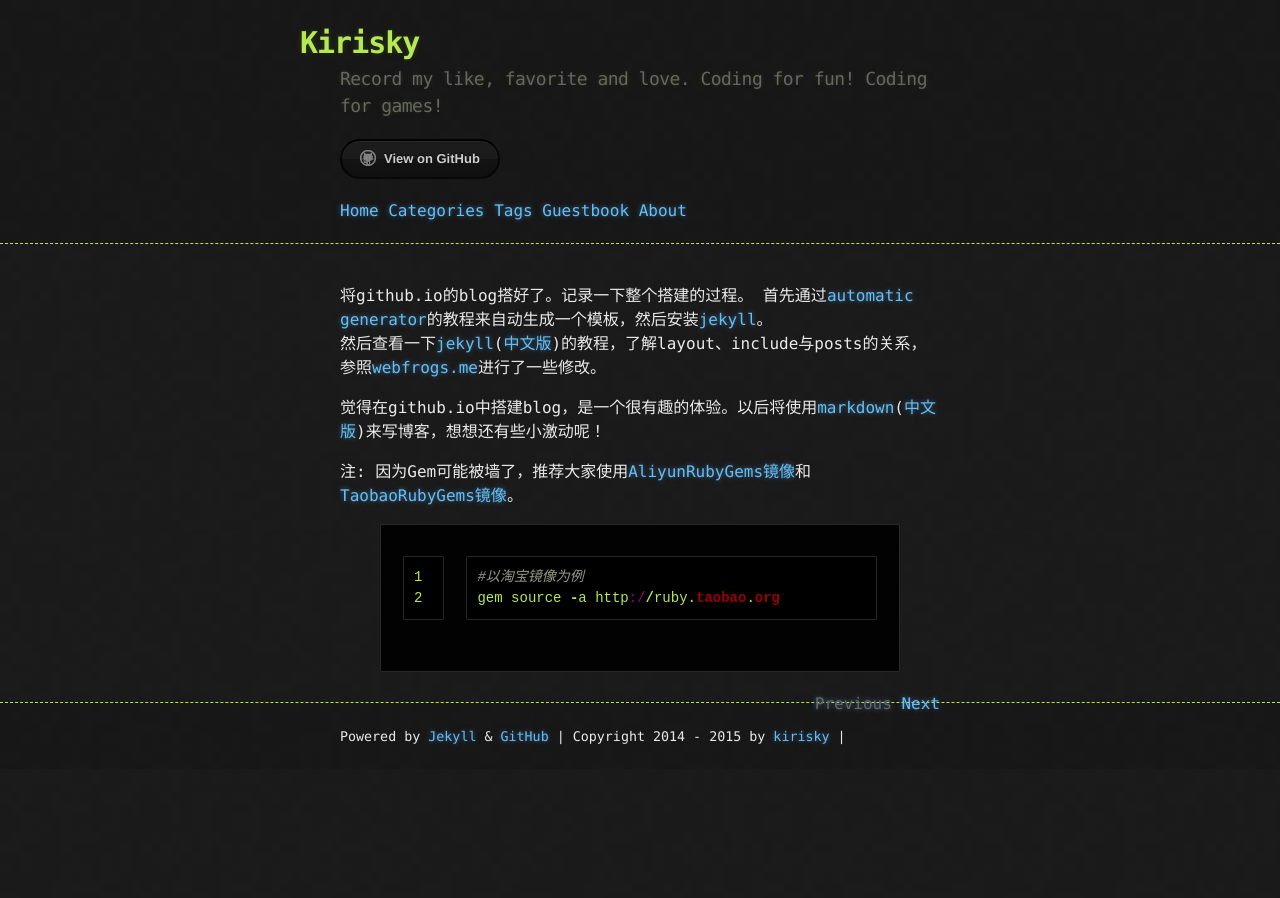
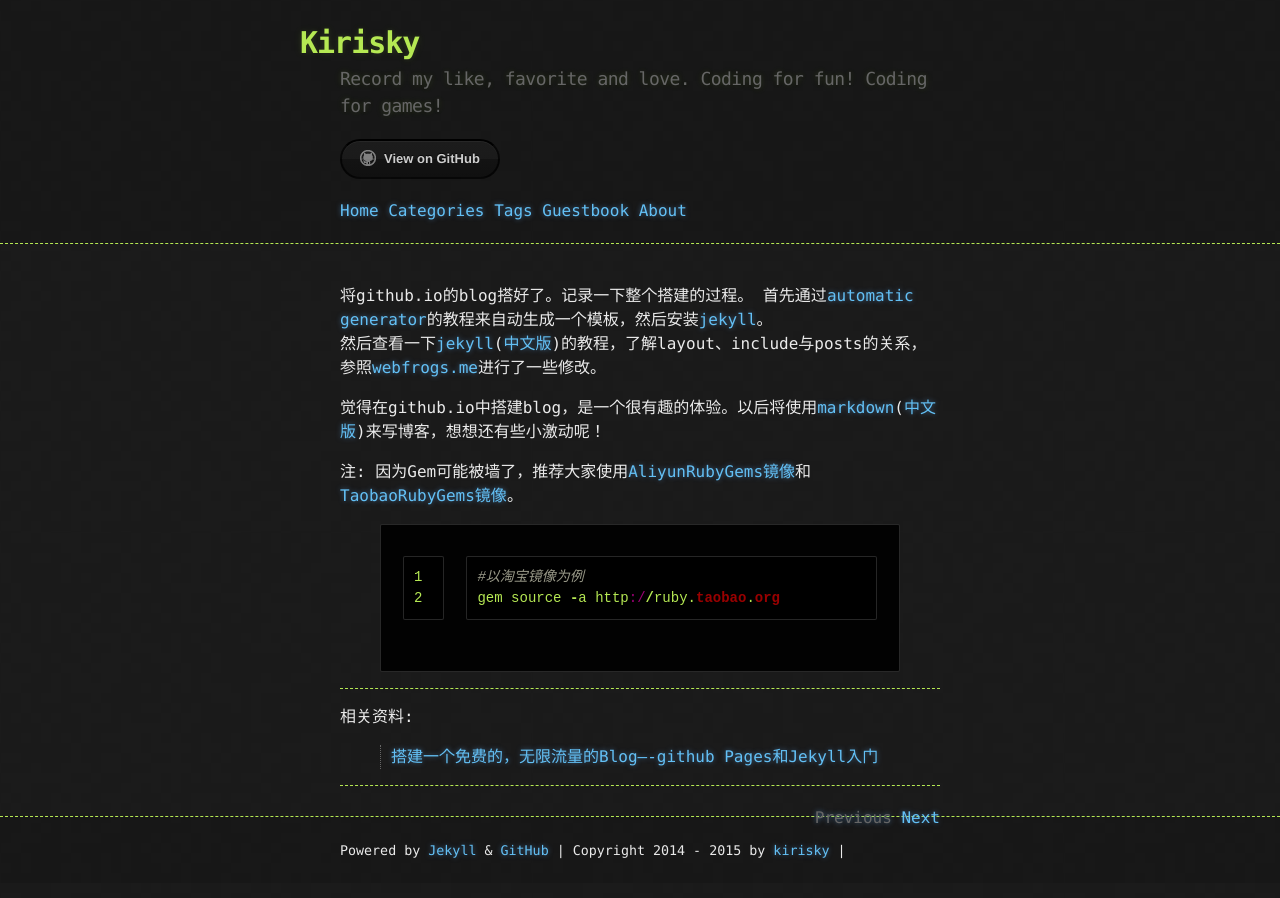
Before and after one commit to simonzhao/kirisky.github.io, a Jekyll site: the page built from _posts/2014-09-11-set-up-jekyll-and-my-first-post.md, in a window 1280 px wide. Built offline with Jekyll 4.4.1, drawn with Linux system fonts in a browser that asks for light colours; comment, search, counter and statistics services are not loaded.

Commit message:
添加底部链接

```diff
--- a/_posts/2014-09-11-set-up-jekyll-and-my-first-post.md
+++ b/_posts/2014-09-11-set-up-jekyll-and-my-first-post.md
@@ -20,6 +20,15 @@ gem source -a http://ruby.taobao.org
 {% endhighlight %}
 
 
+---
+
+相关资料:
+
+> [搭建一个免费的，无限流量的Blog----github Pages和Jekyll入门]
+
+---
+
+[搭建一个免费的，无限流量的Blog----github Pages和Jekyll入门]: http://www.ruanyifeng.com/blog/2012/08/blogging_with_jekyll.html
 [automatic generator]: https://help.github.com/articles/creating-pages-with-the-automatic-generator
 [using jekyll]: https://help.github.com/articles/using-jekyll-with-pages
 [jekyll]: http://jekyllrb.com/
```
